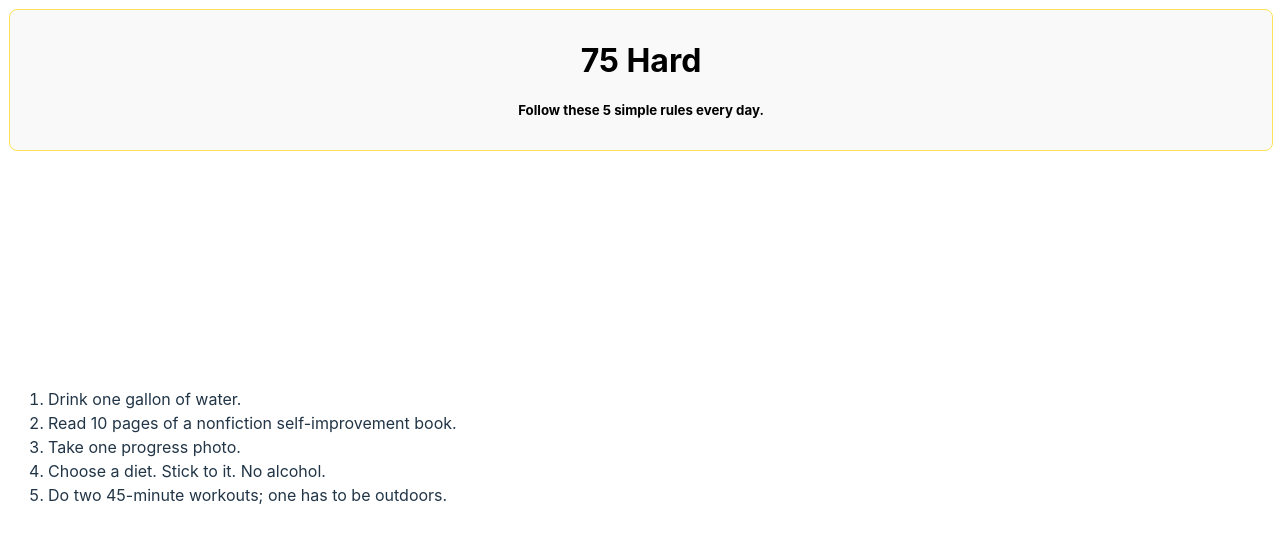
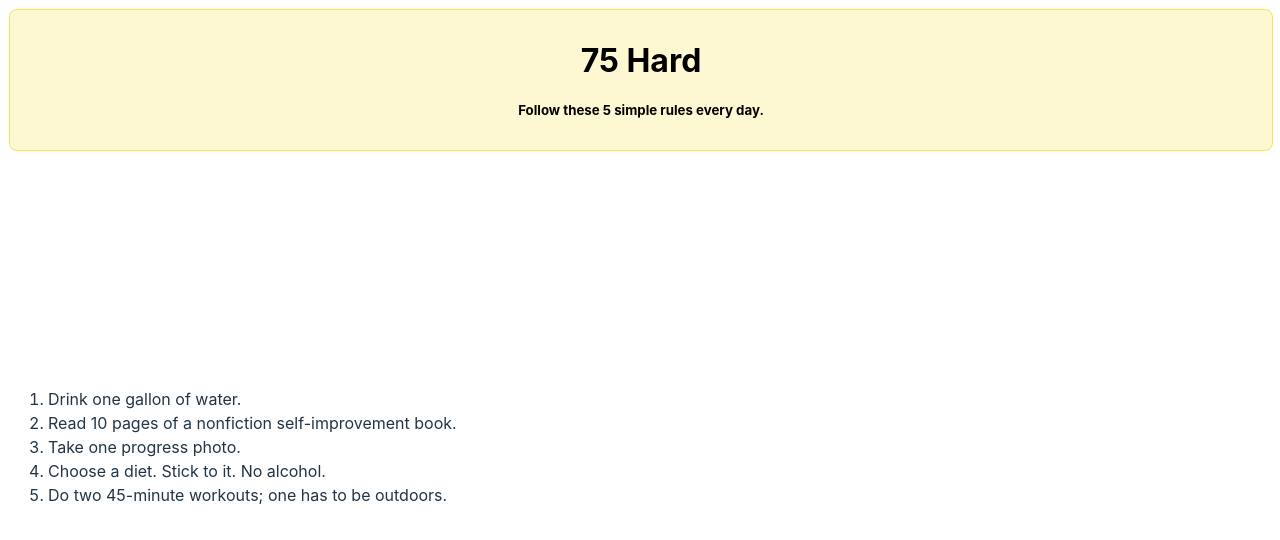
Before and after one commit to robbiemwoolf/75hard, a React (Vite) app: page /rules in a window 1280 px wide. Shown: the top 540 px of the page. Built offline with nearby package versions, Linux system fonts and the light colour scheme.

Commit message:
added background color to 'inc' animation

```diff
--- a/src/Home.css
+++ b/src/Home.css
@@ -1,9 +1,10 @@
-@keyframes golden {
-    0% {border-color: #7b702c;}
-    33% {border-color: #bebe3b;}
-    66% {border-color: #fbe359;}
-    100% {border-color: #a1a133;}
+@keyframes goldenBorder {
+    0% {border-color: #7b702c; background-color: #fbe35945;}
+    33% {border-color: #bebe3b; background-color: #ffec9745;}
+    66% {border-color: #fbe359; background-color: #fbe35945;}
+    100% {border-color: #a1a133; background-color: #ffec9745;}
 }
+
 .container {
     display: flex;
     flex-wrap: wrap;
@@ -22,7 +23,7 @@
 }
 
 .inc {
-    animation: 1.5s ease-in-out infinite golden;
+    animation: 1.5s ease-in-out infinite goldenBorder;
 }
 
 .goHome {
```
